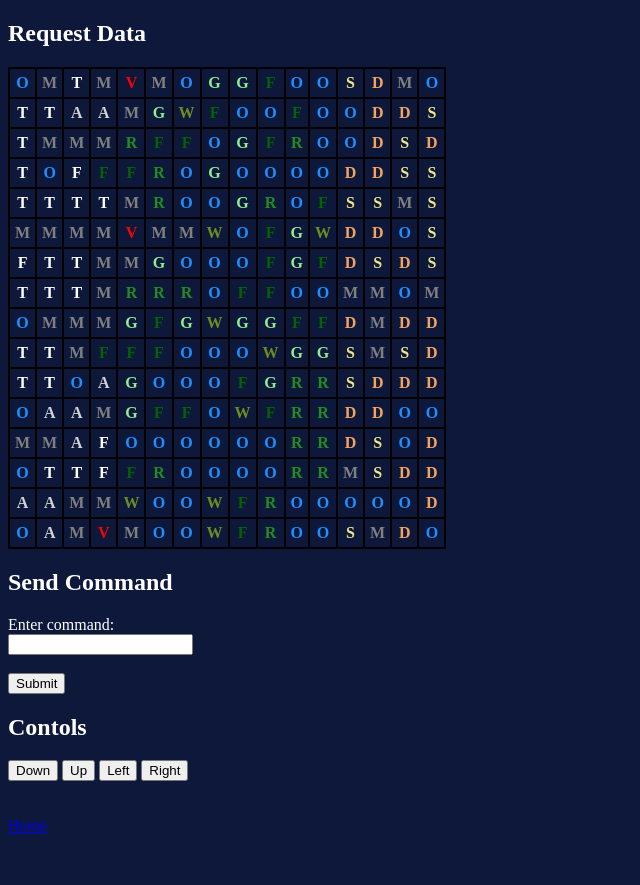
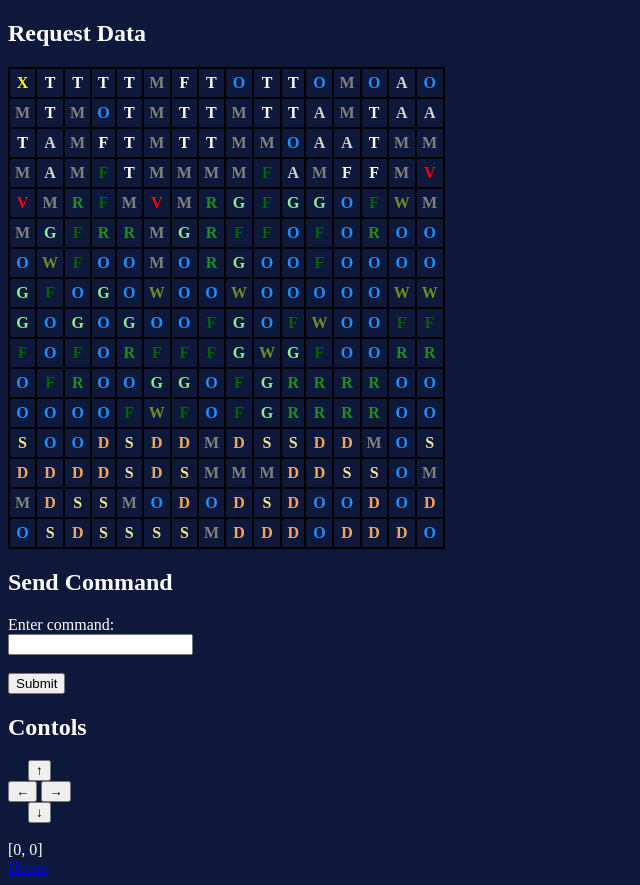
Before and after one commit to Krielkjip/WEB-RPG, a FastAPI app: page /index in a window 1280 px wide. Shown: the whole page, without its empty margins (0-640 px from the left). Before the commit the page ends 833 px from the top, so only its background shows below. Run offline with FastAPI, Linux system fonts and the light colour scheme.

Commit message:
better buttons, player pos printing in map, small changes

```diff
--- a/server.py
+++ b/server.py
@@ -63,7 +63,7 @@
 
 @app.get("/index")
 async def command(request: Request):
-    return templates.TemplateResponse('game/index.j2', {"request": request, "map": map, "state": {}})
+    return templates.TemplateResponse('game/index.j2', {"request": request, "player_location": player_location, "map": map, "state": {}})
 
 
 @app.post("/index")
--- a/templates/game/index.j2
+++ b/templates/game/index.j2
@@ -64,11 +64,16 @@
     </style>
 
     <table>
-    {% for row in map %}
+    {% for y in range(16) %}
         <tr>
-        {% for item in row %}
+        {% for x in range(16) %}
+            {% set item = map[x][y] %}
             {% set type_info = type_map[item] %}
-            <td class="grid-item" style="color:{{ type_info['color'] }}">{{ type_info['char'] }}</td>
+            {% if player_location[0] == x and player_location[1] == y %}
+                <td class="grid-item" style="color: yellow">X</td>
+            {% else %}
+                <td class="grid-item" style="color:{{ type_info['color'] }}">{{ type_info['char'] }}</td>
+            {% endif %}
         {% endfor %}
         </tr>
     {% endfor %}
@@ -92,10 +97,10 @@
     </form>
     <H2>Contols</H2>
     <form action="/index" method="POST">
-        <input type="submit" name="move" value="Down">
-        <input type="submit" name="move" value="Up">
-        <input type="submit" name="move" value="Left">
-        <input type="submit" name="move" value="Right">
+        &nbsp;&nbsp;&nbsp;&nbsp;&nbsp;<button type="submit" name="move" value="Up">↑</button><br>
+        <button type="submit" name="move" value="Left">←</button>
+        <button type="submit" name="move" value="Right">→</button><br>
+        &nbsp;&nbsp;&nbsp;&nbsp;&nbsp;<button type="submit" name="move" value="Down">↓</button>
     </form>
     <br>
     {{ player_location }}
```
